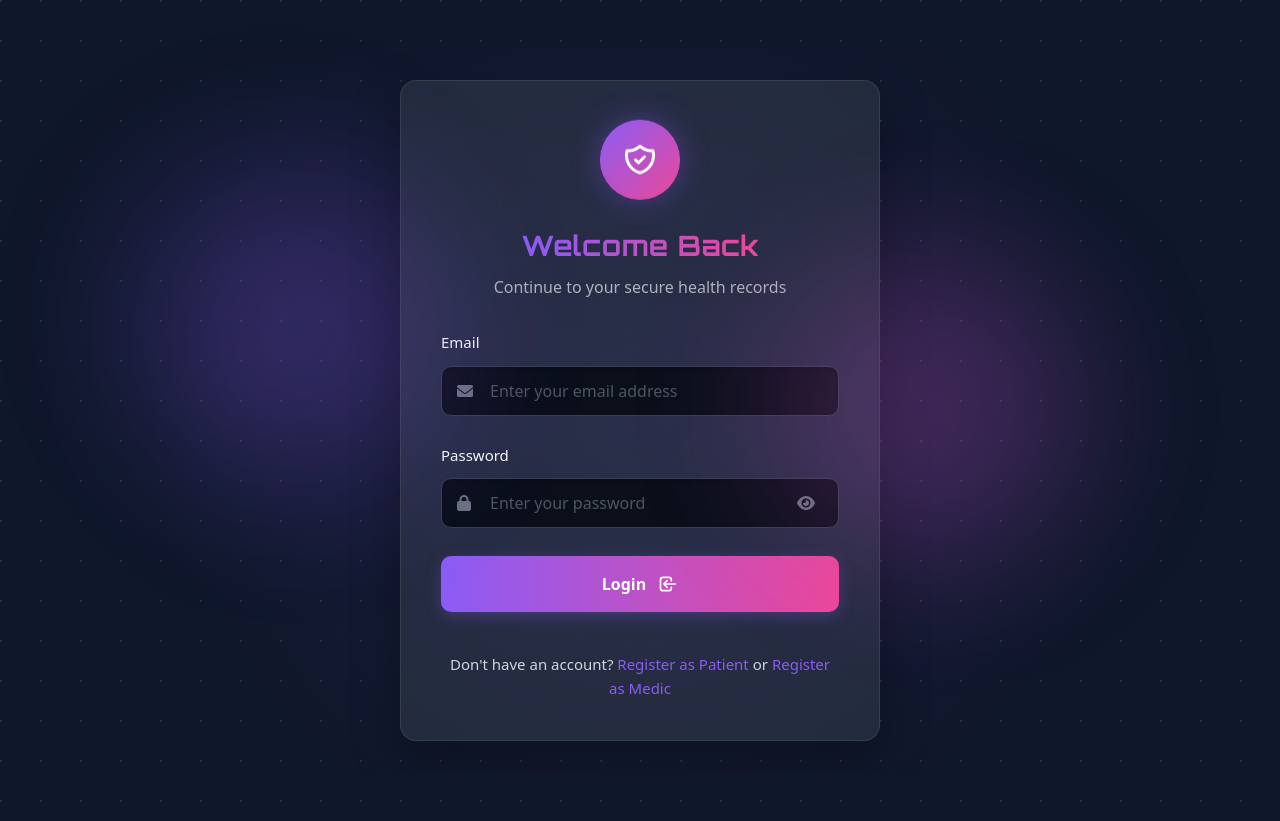
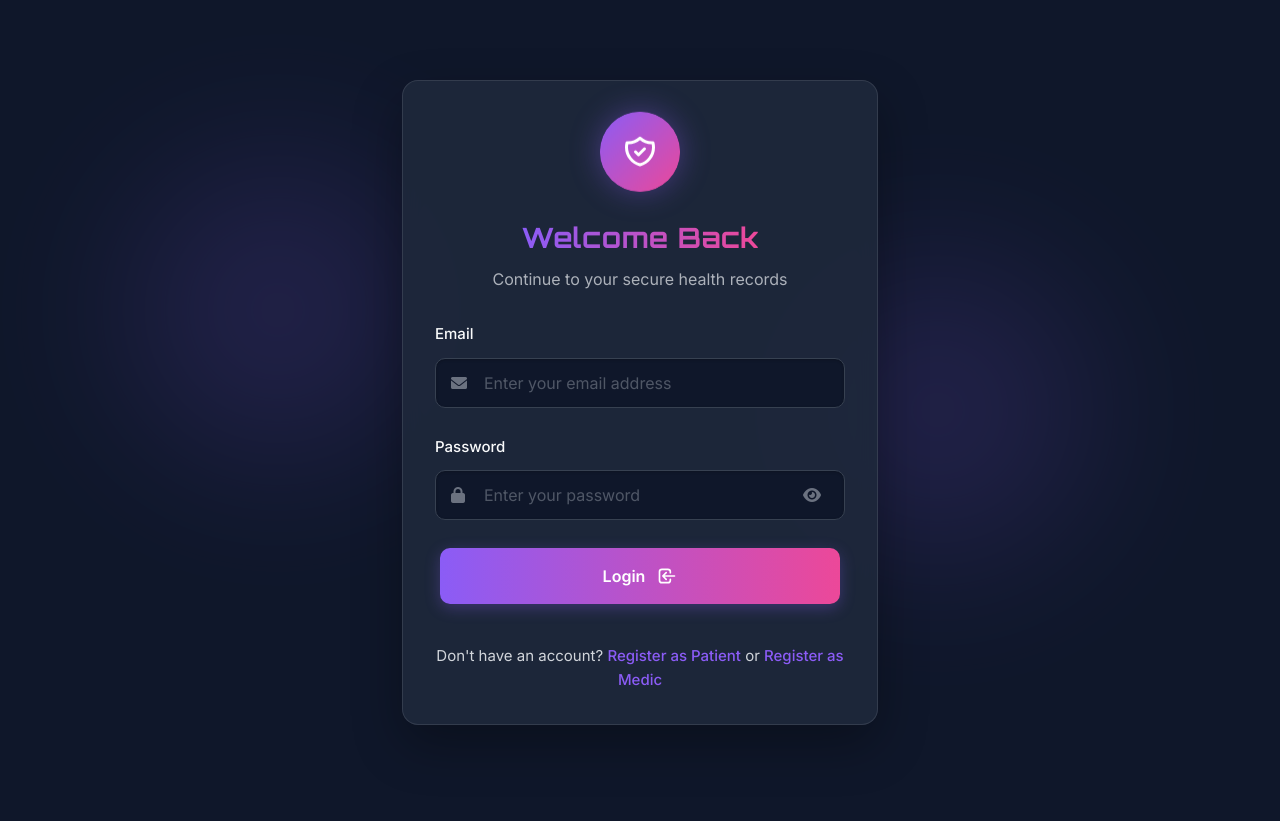
Before and after one commit to AllgraceTimothy/Imanii, a Django app: page /login/ in a window 1280 px wide. After the commit the page ends 725 px from the top, so only its background shows below. Run offline with Django 5.2, Linux system fonts and the light colour scheme; some libraries are stand-ins or nearby versions.

Commit message:
Template restructuring

```diff
--- a/core/templates/base.html
+++ b/core/templates/base.html
@@ -35,8 +35,6 @@
 <link href="https://fonts.googleapis.com/css2?family=Orbitron&display=swap" rel="stylesheet">
 <link rel="stylesheet" href="https://cdnjs.cloudflare.com/ajax/libs/font-awesome/6.0.0/css/all.min.css">
 <style>
-
-  <style>
     * {
         margin: 0;
         padding: 0;
@@ -46,7 +44,7 @@
 
     :root {
         --primary: #3b82f6;
-        --primary-light: rgba(59, 130, 246, 0.1);
+        --primary-light: #1e3a8a;
         --primary-dark: #2563eb;
         --secondary: #1f2937;
         --dark: #111827;
@@ -61,7 +59,7 @@
         --bg-dark: #111827;
         --bg-darker: #0a0f1a;
         --card-bg: #1f2937;
-        --card-border: rgba(255, 255, 255, 0.05);
+        --card-border: #1e293b;
         --header-height: 70px;
         --footer-height: 80px;
         --transition: all 0.3s cubic-bezier(0.4, 0, 0.2, 1);
@@ -69,8 +67,7 @@
 
     body {
       background-color: var(--bg-dark);
-      background-image: radial-gradient(circle at 1px 1px, rgba(255, 255, 255, 0.1) 1px, transparent 0);
-      background-size: 40px 40px;
+      background-image: none;
       color: var(--text-primary);
       min-height: 100vh;
       display: flex;
@@ -97,7 +94,7 @@
       box-shadow: 0 4px 30px rgba(0, 0, 0, 0.3);
       backdrop-filter: blur(5px);
       -webkit-backdrop-filter: blur(5px);
-      border-bottom: 1px solid rgba(255, 255, 255, 0.05);
+      border-bottom: 1px solid var(--gray-light); /* Changed from rgba() */
       height: var(--header-height);
       z-index: 1000;
     }
@@ -109,11 +106,11 @@
       position: relative;
       overflow: hidden;
     }
-
+    opacity
     /* Footer Styles */
     footer {
       background: linear-gradient(to top, var(--secondary) 0%, var(--bg-darker) 100%);
-      border-top: 1px solid rgba(255, 255, 255, 0.05);
+      border-top: 1px solid var(--gray-light);
       color: var(--text-secondary);
       padding: 2rem 0;
       height: var(--footer-height);
@@ -158,18 +155,19 @@
     .card:hover {
       transform: translateY(-3px);
       box-shadow: 0 10px 20px rgba(0, 0, 0, 0.2);
-      border-color: rgba(59, 130, 246, 0.3);
+      border-color: var(--primary);
     }
 
-    /* Inputs */
+    /* Inputs - Made fully opaque */
     input, textarea, select {
-      background-color: rgba(255, 255, 255, 0.05);
-      border: 1px solid rgba(255, 255, 255, 0.1);
+      background-color: var(--bg-darker);
+      border: 1px solid var(--gray-light);
       border-radius: 0.375rem;
       padding: 0.75rem 1rem;
       color: var(--text-primary);
       width: 100%;
       transition: var(--transition);
+      opacity: 1;
     }
 
     input:focus, textarea:focus, select:focus {
@@ -234,7 +232,7 @@
     .glow-purple {
       background: #8b5cf6;
     }
-  </style>
+</style>
 
   {% block extra_css %}{% endblock %}
 </head>
--- a/core/templates/core/login.html
+++ b/core/templates/core/login.html
@@ -3,11 +3,7 @@
 {% block title %}Login{% endblock %}
 {% block content %}
 <div class="auth-container">
-    <!-- Glow effects -->
-    <div class="glow glow-primary" style="top: 20%; left: 10%;"></div>
-    <div class="glow glow-accent" style="bottom: 30%; right: 15%;"></div>
-
-    <div class="auth-card">
+    <div class="login-card">
         <!-- Header with logo -->
         <div class="auth-header">
             <div class="auth-logo animate-float">
@@ -79,7 +75,7 @@
         --primary-light: rgba(139, 92, 246, 0.1);
         --primary-dark: #7c3aed;
         --accent: #ec4899;   /* Pink */
-        --secondary: #1f2937;
+        --secondary: #1e293b;
         --dark: #111827;
         --light: #1f2937;
         --text-primary: #f9fafb;
@@ -89,49 +85,29 @@
         --danger: #ef4444;
         --success: #10b981;
         --bg-dark: #111827;
-        --bg-darker: #0a0f1a;
-        --transition: all 0.3s cubic-bezier(0.4, 0, 0.2, 1);
+        --bg-darker: rgba(15, 23, 42, 0.9);
     }
 
     /* Auth container */
     .auth-container {
-        display: flex;
-        align-items: center;
-        justify-content: center;
-        min-height: calc(100vh - var(--header-height) - var(--footer-height));
+        max-width: 540px;
+        margin: 0 auto;
         padding: 2rem;
-        background-image: radial-gradient(circle at 50% 50%, rgba(139, 92, 246, 0.1) 0%, transparent 70%);
         position: relative;
-        overflow: hidden;
+        z-index: 2;
     }
 
-    /* Auth card */
-    .auth-card {
+    /* Auth card - Updated to match reference opacity */
+    .login-card {
         background-color: var(--secondary);
         border-radius: 16px;
         box-shadow: 0 20px 50px rgba(0, 0, 0, 0.3);
-        width: 100%;
-        max-width: 480px;
-        padding: 2.5rem;
-        margin: 0 auto;
         border: 1px solid rgba(255, 255, 255, 0.1);
+        overflow: hidden;
+        padding: 2rem;
+        animation: fadeIn 0.6s ease-out;
         backdrop-filter: blur(10px);
-        -webkit-backdrop-filter: blur(10px);
-        transform: translateZ(0);
-        position: relative;
-        overflow: hidden;
-    }
-
-    .auth-card::before {
-        content: '';
-        position: absolute;
-        top: -50%;
-        left: -50%;
-        width: 200%;
-        height: 200%;
-        background: radial-gradient(circle, rgba(139, 92, 246, 0.1) 0%, transparent 70%);
-        z-index: -1;
-        animation: rotate 15s linear infinite;
+        background-color: rgba(30, 41, 59, 0.9); /* Semi-transparent version of --secondary */
     }
 
     @keyframes rotate {
@@ -328,31 +304,6 @@
         width: 100%;
     }
 
-    .remember-me {
-        display: flex;
-        align-items: center;
-    }
-
-    .remember-me label {
-        font-size: 0.9375rem;
-        color: var(--text-secondary);
-        cursor: pointer;
-        user-select: none;
-    }
-
-    .forgot-password {
-        color: var(--primary);
-        text-decoration: none;
-        font-size: 0.9375rem;
-        font-weight: 500;
-        transition: var(--transition);
-    }
-
-    .forgot-password:hover {
-        color: var(--accent);
-        text-decoration: underline;
-    }
-
     /* Button */
     .auth-button {
         width: 100%;
--- a/core/templates/core/medic_dashboard.html
+++ b/core/templates/core/medic_dashboard.html
@@ -3,9 +3,6 @@
 {% block title %}Medic Dashboard{% endblock %}
 {% block content %}
 <div class="dashboard-container">
-    <!-- Glow effects -->
-    <div class="glow glow-primary"></div>
-    <div class="glow glow-accent"></div>
 
     <div class="dashboard-header">
         <div class="welcome-section">
--- a/core/templates/core/medical_info.html
+++ b/core/templates/core/medical_info.html
@@ -3,10 +3,6 @@
 {% block title %}Medical Information{% endblock %}
 {% block content %}
 <div class="dashboard-container">
-    <!-- Glow effects -->
-    <div class="glow glow-primary"></div>
-    <div class="glow glow-accent"></div>
-
     <div class="dashboard-header">
         <div class="medical-title">
             <div class="medical-icon">
--- a/core/templates/core/patient_dashboard.html
+++ b/core/templates/core/patient_dashboard.html
@@ -3,10 +3,6 @@
 {% block title %}Patient Dashboard{% endblock %}
 {% block content %}
 <div class="dashboard-container">
-    <!-- Glow effects -->
-    <div class="glow glow-primary"></div>
-    <div class="glow glow-accent"></div>
-
     <div class="dashboard-header">
         <div class="welcome-section">
             <div class="welcome-icon">
@@ -210,6 +206,7 @@
         background-color: var(--bg-darker);
         color: var(--danger);
         border: 1px solid var(--danger);
+        opacity: 1;
     }
 
     .logout-btn:hover {
@@ -217,6 +214,7 @@
         color: white;
         transform: translateY(-2px);
         box-shadow: 0 4px 12px rgba(239, 68, 68, 0.3);
+        opacity: 1; /* Maintain opacity on hover */
     }
 
     .logout-btn svg {
--- a/core/templates/core/view_past_exams.html
+++ b/core/templates/core/view_past_exams.html
@@ -3,9 +3,6 @@
 {% block title %}Past Examinations{% endblock %}
 {% block content %}
 <div class="dashboard-container">
-    <!-- Glow effects -->
-    <div class="glow glow-primary"></div>
-    <div class="glow glow-accent"></div>
 
     <div class="dashboard-header">
         <div class="reviews-title">
```
Also changed, not shown: core/templates/core/patient_profile.html (+8 -50 lines), core/templates/core/register.html (+12 -33 lines).
